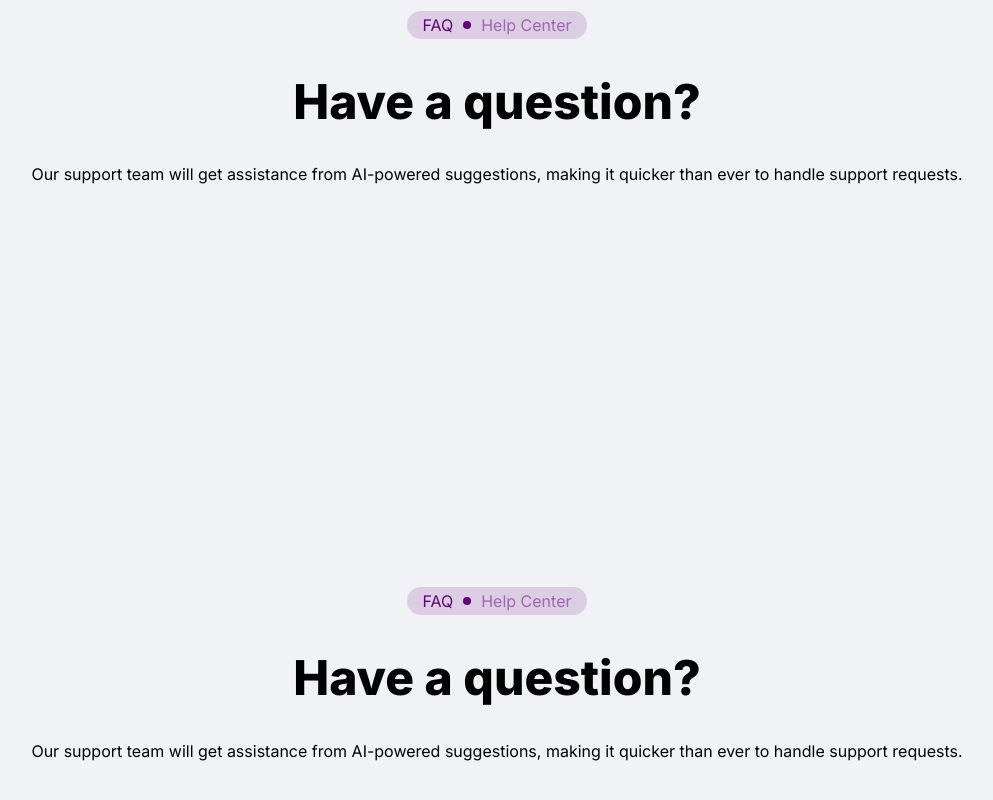
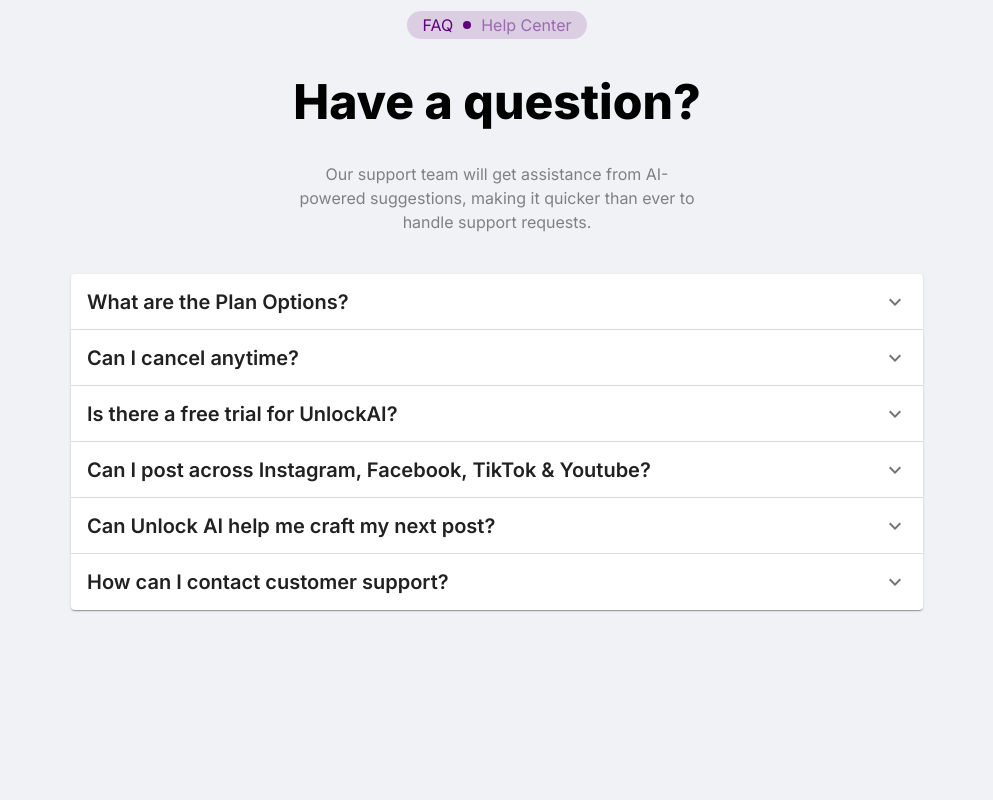
Before and after one commit to Basil-Kanaan/unlockai-react, a React (Create React App) app: page / in a window 1280 px wide. Shown: the part 5591-6391 px from the top of the page, without its empty margins (143-1136 px from the left). Built offline with nearby package versions, Linux system fonts and the light colour scheme.

Commit message:
finished FAQ section

```diff
--- a/src/components/LandingPage/FAQ/FAQ.js
+++ b/src/components/LandingPage/FAQ/FAQ.js
@@ -1,15 +1,23 @@
-// FAQ.js
+import React from 'react';
+import { Box, Container, Typography } from '@mui/material';
+import MiniBarBubble from "../../MiniBarBubble/MiniBarBubble";
+import FAQAccordion from './FAQAccordion';
 
-import React from 'react';
-import { Box, Typography } from '@mui/material';
-import MiniBarBubble from "../../MiniBarBubble/MiniBarBubble";
+const FAQ = ({ id }) => {
+    // FAQ Dictionary
+    const QA = {
+        "What are the Plan Options?": "Unlock AI provides various plan options to suit your needs, including different features and subscription durations. Explore our Plans page for more details.",
+        "Can I cancel anytime?": "Absolutely! Unlock AI offers flexibility, and you can cancel your subscription at any time with no additional charges.",
+        "Is there a free trial for UnlockAI?": "Yes, Unlock AI offers a free trial period. You can explore the platform and its features before deciding on a subscription.",
+        "Can I post across Instagram, Facebook, TikTok & Youtube?": "Yes, Unlock AI supports multi-platform posting. You can seamlessly publish your content on Instagram, Facebook, TikTok, and YouTube.",
+        "Can Unlock AI help me craft my next post?": "Certainly! Unlock AI provides AI-driven content suggestions to help you create engaging and effective posts.",
+        "How can I contact customer support?": "Our customer support team is available 24/7. You can reach out to us via email at support@example.com or call our helpline at +1-XXX-XXX-XXXX.",
+    };
 
-const FAQ = ({id}) => {
     return (
         <Box id={id} sx={{ textAlign: 'center', py: 20 }}>
             {/* FAQ Title */}
             <MiniBarBubble
-
                 backgroundColor="rgba(96, 2, 124, 0.15)"
                 color="#60027C"
             >
@@ -21,21 +29,26 @@
                 </Typography>
             </MiniBarBubble>
 
-
             {/* Have a question? */}
             <Typography variant="h2" sx={{ my: 4 }}>
                 Have a question?
             </Typography>
 
             {/* Support Team */}
-            <Typography variant="body1" sx={{ mb: 4 }}>
+            <Typography variant="body1" color={"gray"} sx={{ mx: 'auto', mb: 5, maxWidth: 400 }}>
                 Our support team will get assistance from AI-powered suggestions, making it quicker than ever to handle support requests.
             </Typography>
 
-            {/* Placeholder for the last element */}
-            <Box>
-                {/* Add your content for the last element here */}
-            </Box>
+            {/* FAQ Accordions */}
+            <Container maxWidth={"md"}>
+                {Object.keys(QA).map((summary, index) => (
+                    <FAQAccordion
+                        key={index}
+                        summary={summary}
+                        details={QA[summary]}
+                    />
+                ))}
+            </Container>
         </Box>
     );
 };
--- /dev/null
+++ b/src/components/LandingPage/FAQ/FAQAccordion.js
@@ -0,0 +1,26 @@
+import React from 'react';
+import { Accordion, AccordionSummary, AccordionDetails, Typography } from '@mui/material';
+import ExpandMoreIcon from '@mui/icons-material/ExpandMore';
+
+const FAQAccordion = ({ summary, details }) => {
+    return (
+        <Accordion>
+            <AccordionSummary
+                expandIcon={<ExpandMoreIcon />}
+                aria-controls="panel1a-content"
+                id="panel1a-header"
+            >
+                <Typography fontWeight={"600"} variant="h6">
+                    {summary}
+                </Typography>
+            </AccordionSummary>
+            <AccordionDetails>
+                <Typography textAlign={"left"} variant={"body1"}>
+                    {details}
+                </Typography>
+            </AccordionDetails>
+        </Accordion>
+    );
+};
+
+export default FAQAccordion;
```
